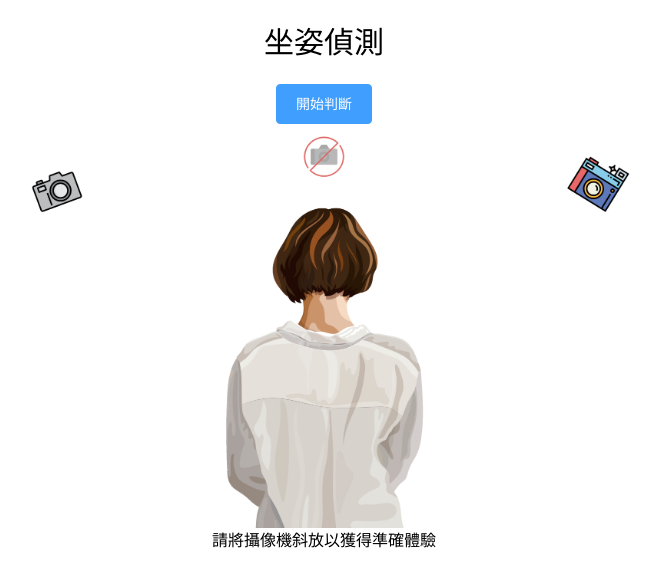
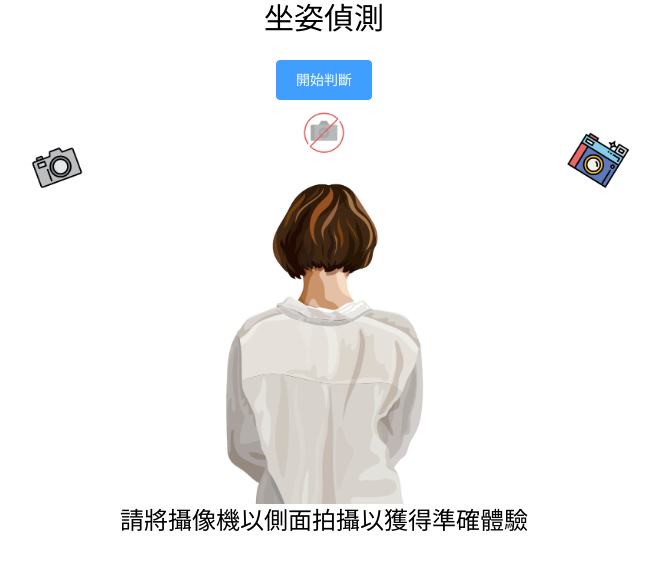
Before and after one commit to cookieopjax/posture-detect, a Vue app: page / in a window 1280 px wide. Shown: the top 586 px of the page, without its empty margins (316-977 px from the left). Built offline with nearby package versions, Linux system fonts and the light colour scheme.

Commit message:
模型更新，新增顏色辨識

```diff
--- a/public/models/metadata.json
+++ b/public/models/metadata.json
@@ -1 +1 @@
-{"tfjsVersion":"1.3.1","tmVersion":"0.8.6","packageVersion":"0.8.6","packageName":"@teachablemachine/pose","timeStamp":"2022-12-19T07:12:01.062Z","userMetadata":{},"modelName":"my-pose-model","labels":["駝背","正坐"],"modelSettings":{"posenet":{"architecture":"MobileNetV1","outputStride":16,"inputResolution":257,"multiplier":0.75}}}
+{"tfjsVersion":"1.3.1","tmVersion":"0.8.6","packageVersion":"0.8.6","packageName":"@teachablemachine/pose","timeStamp":"2022-12-29T02:19:40.521Z","userMetadata":{},"modelName":"ai姿勢檢測","labels":["正常坐姿","駝背"],"modelSettings":{"posenet":{"architecture":"MobileNetV1","outputStride":16,"inputResolution":257,"multiplier":0.75}}}
--- a/public/models/model.json
+++ b/public/models/model.json
@@ -1 +1 @@
-{"modelTopology":{"class_name":"Sequential","config":{"name":"sequential_2","layers":[{"class_name":"Dense","config":{"units":100,"activation":"relu","use_bias":true,"kernel_initializer":{"class_name":"VarianceScaling","config":{"scale":1,"mode":"fan_in","distribution":"normal","seed":null}},"bias_initializer":{"class_name":"Zeros","config":{}},"kernel_regularizer":null,"bias_regularizer":null,"activity_regularizer":null,"kernel_constraint":null,"bias_constraint":null,"name":"dense_Dense1","trainable":true,"batch_input_shape":[null,14739],"dtype":"float32"}},{"class_name":"Dropout","config":{"rate":0.5,"noise_shape":null,"seed":null,"name":"dropout_Dropout1","trainable":true}},{"class_name":"Dense","config":{"units":2,"activation":"softmax","use_bias":false,"kernel_initializer":{"class_name":"VarianceScaling","config":{"scale":1,"mode":"fan_in","distribution":"normal","seed":null}},"bias_initializer":{"class_name":"Zeros","config":{}},"kernel_regularizer":null,"bias_regularizer":null,"activity_regularizer":null,"kernel_constraint":null,"bias_constraint":null,"name":"dense_Dense2","trainable":true}}]},"keras_version":"tfjs-layers 1.3.1","backend":"tensor_flow.js"},"weightsManifest":[{"paths":["weights.bin"],"weights":[{"name":"dense_Dense1/kernel","shape":[14739,100],"dtype":"float32"},{"name":"dense_Dense1/bias","shape":[100],"dtype":"float32"},{"name":"dense_Dense2/kernel","shape":[100,2],"dtype":"float32"}]}]}
+{"modelTopology":{"class_name":"Sequential","config":{"name":"sequential_8","layers":[{"class_name":"Dense","config":{"units":100,"activation":"relu","use_bias":true,"kernel_initializer":{"class_name":"VarianceScaling","config":{"scale":1,"mode":"fan_in","distribution":"normal","seed":null}},"bias_initializer":{"class_name":"Zeros","config":{}},"kernel_regularizer":null,"bias_regularizer":null,"activity_regularizer":null,"kernel_constraint":null,"bias_constraint":null,"name":"dense_Dense7","trainable":true,"batch_input_shape":[null,14739],"dtype":"float32"}},{"class_name":"Dropout","config":{"rate":0.5,"noise_shape":null,"seed":null,"name":"dropout_Dropout4","trainable":true}},{"class_name":"Dense","config":{"units":2,"activation":"softmax","use_bias":false,"kernel_initializer":{"class_name":"VarianceScaling","config":{"scale":1,"mode":"fan_in","distribution":"normal","seed":null}},"bias_initializer":{"class_name":"Zeros","config":{}},"kernel_regularizer":null,"bias_regularizer":null,"activity_regularizer":null,"kernel_constraint":null,"bias_constraint":null,"name":"dense_Dense8","trainable":true}}]},"keras_version":"tfjs-layers 1.3.1","backend":"tensor_flow.js"},"weightsManifest":[{"paths":["weights.bin"],"weights":[{"name":"dense_Dense7/kernel","shape":[14739,100],"dtype":"float32"},{"name":"dense_Dense7/bias","shape":[100],"dtype":"float32"},{"name":"dense_Dense8/kernel","shape":[100,2],"dtype":"float32"}]}]}
--- a/src/views/HomeView.vue
+++ b/src/views/HomeView.vue
@@ -5,6 +5,8 @@ import { ref } from "vue";
 
 const isStart = ref(false);
 let slouch = ref(0);
+let isSlouch = ref(false);
+let slouchCounter = ref(0);
 let notSlouch = ref(0);
 
 let model, webcam, ctx, labelContainer, maxPredictions;
@@ -56,6 +58,17 @@ async function predict() {
   slouch.value = prediction[0].probability.toFixed(2);
   notSlouch.value = prediction[1].probability.toFixed(2);
 
+  if (slouch.value > 0.9) {
+    slouchCounter.value++;
+  } else {
+    slouchCounter.value = 0;
+  }
+
+  if (slouchCounter.value > 30) {
+    isSlouch.value = true;
+  } else {
+    isSlouch.value = false;
+  }
   drawPose(pose);
 }
 
@@ -80,7 +93,10 @@ const cameraWarning = () => {
 </script>
 
 <template>
-  <div class="flex items-center flex-col p-6">
+  <div
+    class="flex items-center flex-col h-screen"
+    :class="{ 'bg-red-500': isSlouch, 'bg-green-500': notSlouch > 0.9 }"
+  >
     <h1 class="text-3xl mb-6">坐姿偵測</h1>
 
     <div v-if="!isStart" class="flex items-center flex-col">
@@ -88,7 +104,7 @@ const cameraWarning = () => {
         開始判斷
       </el-button>
       <img style="width: 40rem; height: 100%" src="../assets/banner.png" />
-      <p>請將攝像機斜放以獲得準確體驗</p>
+      <p class="text-2xl">請將攝像機以側面拍攝以獲得準確體驗</p>
     </div>
 
     <div v-else class="flex items-center flex-col">
```
Also changed, not shown: 9 other files (tests, documents, lock files or other folders).
